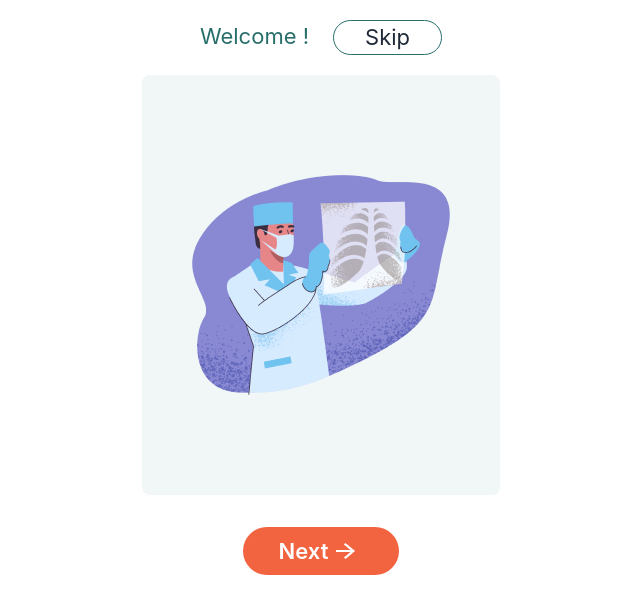
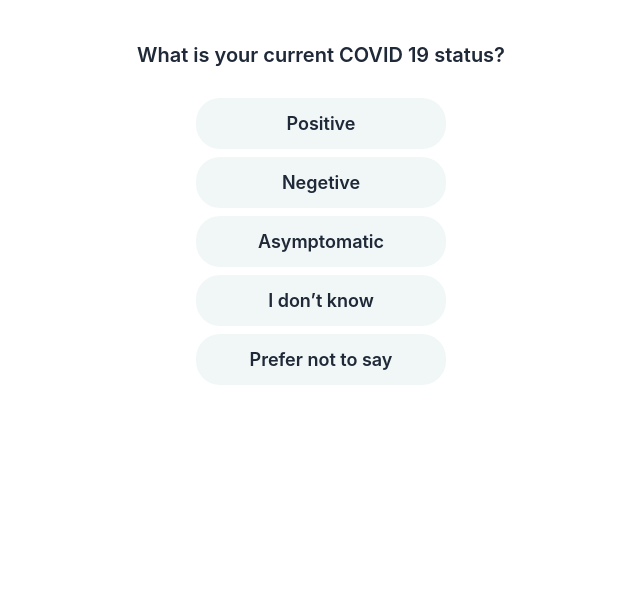
Before and after one commit to tayefulislam/Pucho-PWA, a React (Create React App) app: page / in a window 1280 px wide. Shown: the top 614 px of the page, without its empty margins (319-959 px from the left). Built offline with nearby package versions, Linux system fonts and the light colour scheme.

Commit message:
Covid Status Option based complete

```diff
--- a/src/App.js
+++ b/src/App.js
@@ -5,6 +5,7 @@ import StartPage from "./pages/StartPage/StartPage";
 import SafetyPage from "./pages/SafetyPage/SafetyPage";
 import LanguagePage from "./pages/LanguagePage/LanguagePage";
 import IntroductionSlides from "./pages/IntroductionSlides/IntroductionSlides";
+import CovidStatus from "./pages/CovidStatus/CovidStatus";
 
 
 
@@ -13,7 +14,8 @@ function App() {
 
     {/* <StartPage></StartPage> */}
     {/* <SafetyPage></SafetyPage> */}
-    <IntroductionSlides></IntroductionSlides>
+    {/* <IntroductionSlides></IntroductionSlides> */}
+    <CovidStatus></CovidStatus>
 
 
 
--- /dev/null
+++ b/src/pages/CovidStatus/CovidStatus.js
@@ -0,0 +1,33 @@
+import React from 'react';
+
+const CovidStatus = () => {
+
+    const covidStatusItem = [
+        { id: 1, name: 'Positive' },
+        { id: 2, name: 'Negetive' },
+        { id: 3, name: 'Asymptomatic' },
+        { id: 4, name: 'I don’t know' },
+        { id: 5, name: 'Prefer not to  say' },
+    ]
+
+    // console.log(covidStatusItem)
+
+    return (
+        <div className='mt-5 mx-2'>
+
+            <div className='flex flex-col justify-center items-center'>
+
+                <h1 className='text-[20px] font-semibold my-5'>What is your current COVID 19 status?</h1>
+
+                {
+                    covidStatusItem.map(item => <button key={item.id} className='bg-[#F1F7F7] w-[250px] text-[18px] font-semibold py-3 rounded-3xl mt-2'>{item.name}</button>)
+                }
+
+            </div>
+
+
+        </div>
+    );
+};
+
+export default CovidStatus;
```
Also changed, not shown: src/pages/CovidStatus/CovidStatus.css (added).
